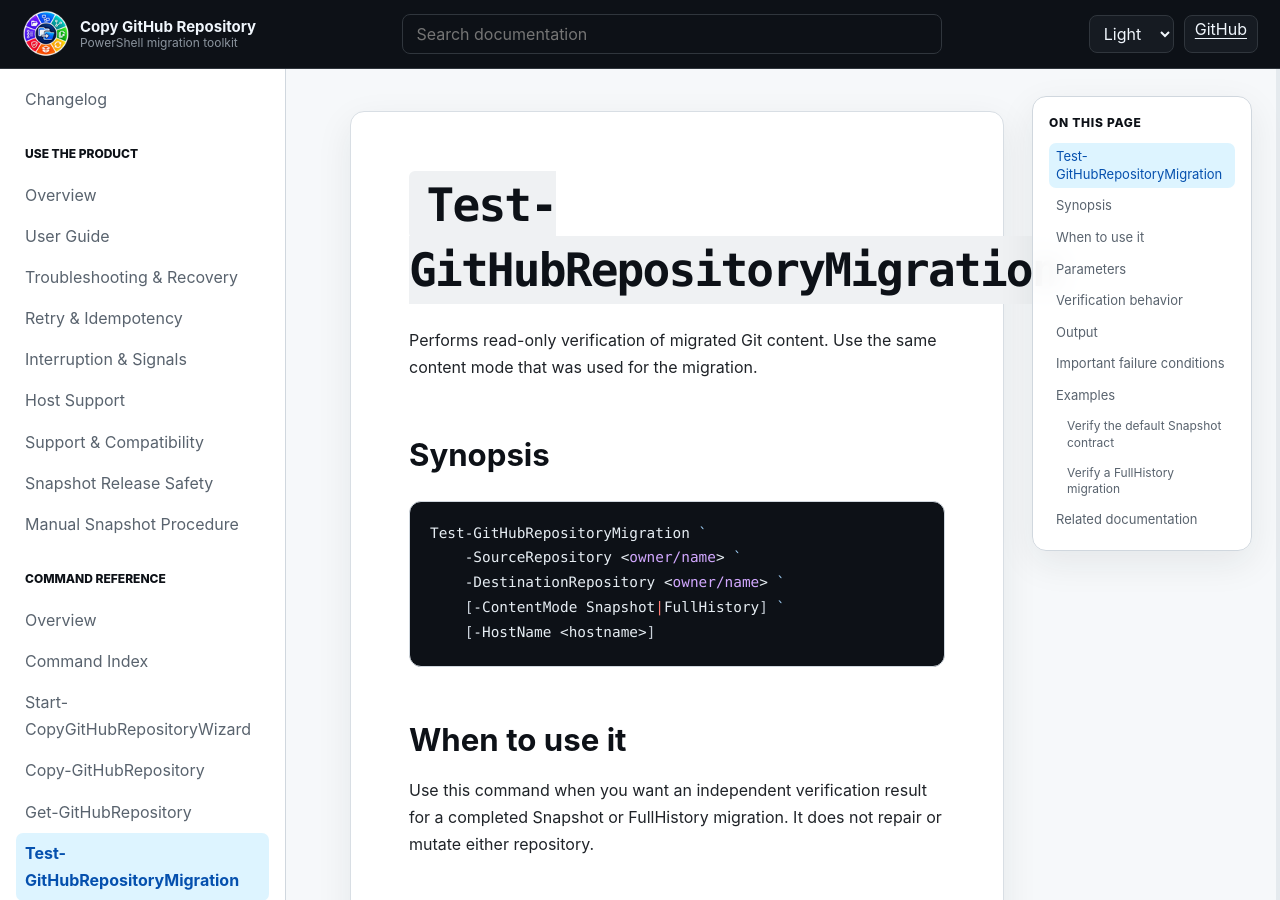
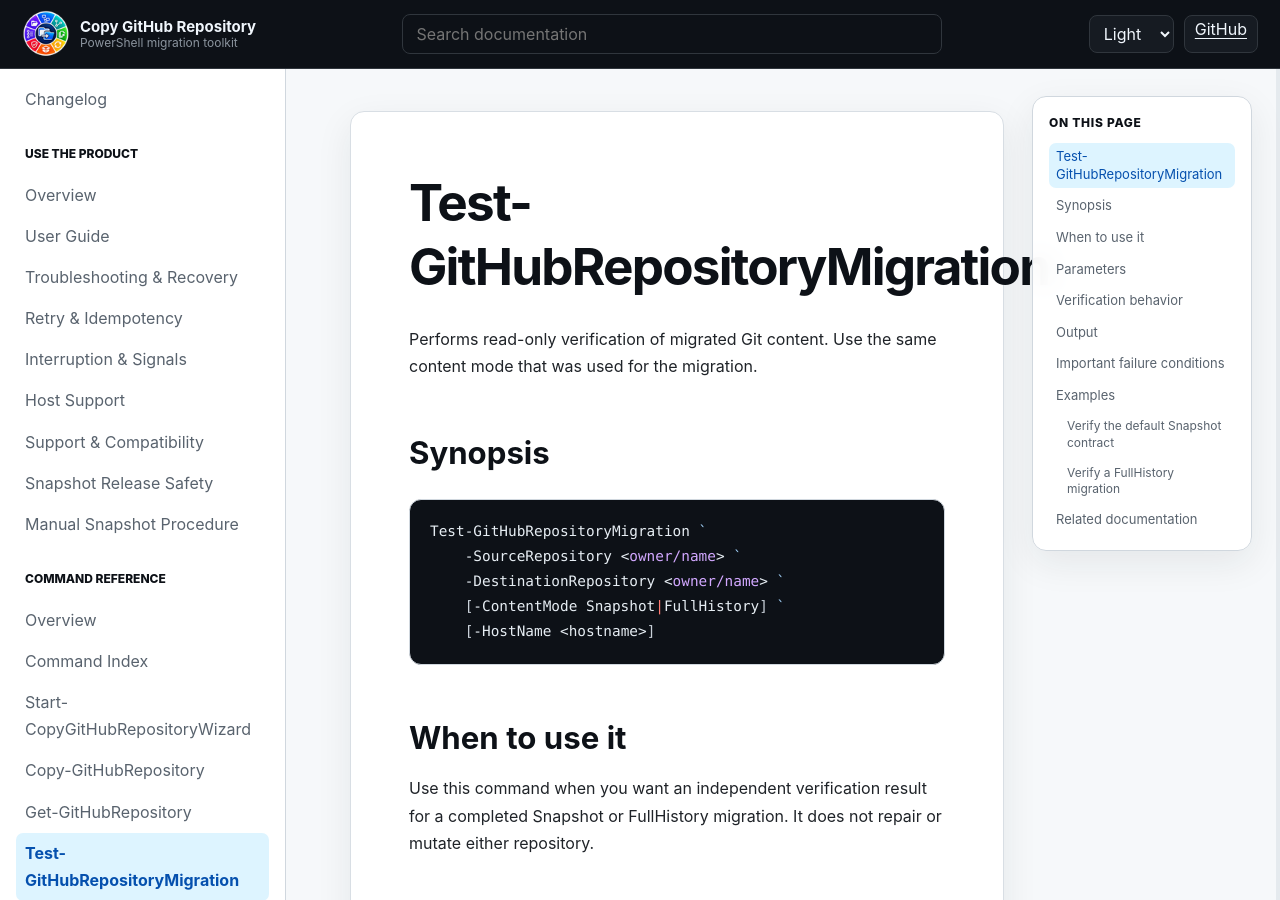
Before and after one commit to infoconex/copy-github-repo, a Jekyll site: the page built from docs/reference/commands/Test-GitHubRepositoryMigration.md, in a window 1280 px wide and 900 px high. Built offline with Jekyll 4.4.1, drawn with Linux system fonts in a browser that asks for light colours; our own code applies the rules of GitHub Pages for plain Markdown files.

```diff
--- a/docs/reference/commands/Test-GitHubRepositoryMigration.md
+++ b/docs/reference/commands/Test-GitHubRepositoryMigration.md
@@ -1,4 +1,4 @@
-# `Test-GitHubRepositoryMigration`
+# Test-GitHubRepositoryMigration
 
 Performs read-only verification of migrated Git content. Use the same content mode that was used for the migration.
 
```
